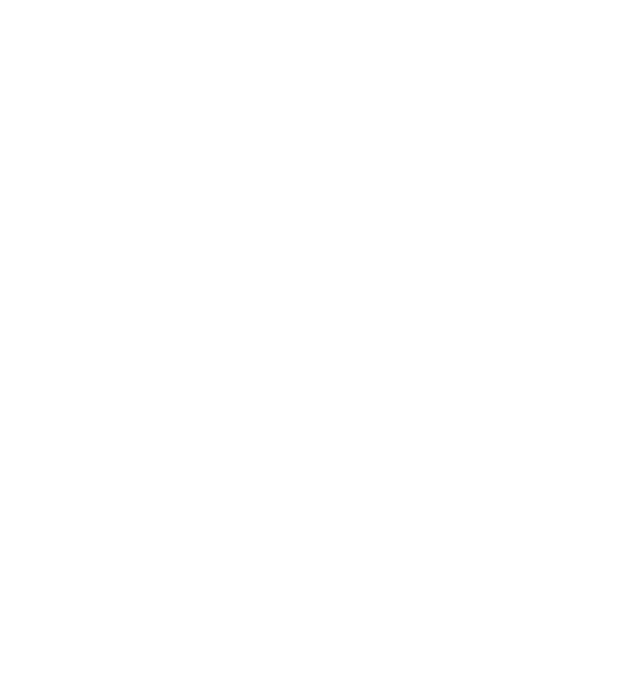
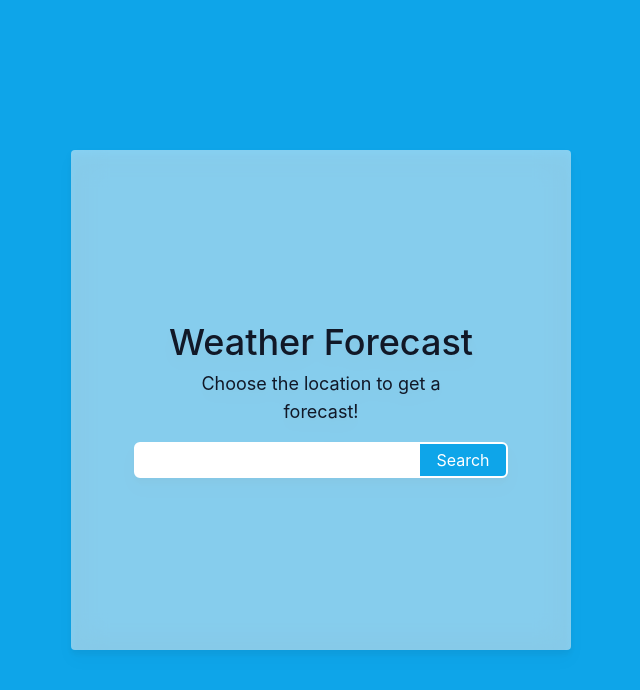
Before and after one commit to Tisljar/weather-forecast, a React (Create React App) app: page / in a window 1280 px wide. Shown: the top 690 px of the page, without its empty margins (319-959 px from the left). Built offline with nearby package versions, Linux system fonts and the light colour scheme.

Commit message:
Searching by city, fetching data

```diff
--- a/src/App.tsx
+++ b/src/App.tsx
@@ -1,9 +1,26 @@
+import { useState } from 'react';
+import LocationSearch from './components/LocationSearch/LocationSearch';
+import { optionType } from './types';
+import WeatherForecast from './components/WeatherForecast/WeatherForecast';
+import useForecast from './hooks/useForecast';
 
 function App() {
+  const {
+    isOptionSelected,
+    weatherData,
+    city,
+    onOptionSelect,
+  } = useForecast();
   return (
-    <>
-
-    </>
+    <main className='flex justify-center items-center bg-sky-500 w-full h-[100vh]'>
+      <section
+        className='w-full md:max-w-[500px] p-4 flex flex-col
+      text-center items-center justify-center md:px-10 lg:px-24 h-full lg:h-[500px]
+      text-gray-950 bg-white bg-opacity-50 backdrop-blur-lg drop-shadow-lg rounded'
+      >
+        {!isOptionSelected ? <LocationSearch onOptionSelect={onOptionSelect} /> : <WeatherForecast weatherData={weatherData} city={city} />}
+      </section>
+    </main>
   );
 }
 
--- /dev/null
+++ b/src/components/LocationSearch/LocationSearch.tsx
@@ -0,0 +1,48 @@
+import { ChangeEvent, useState } from 'react';
+import { LocationSearchProps, optionType } from '../../types';
+import useCitySearch from '../../hooks/useCitySearch';
+
+const LocationSearch = ({
+  onOptionSelect,
+}: LocationSearchProps): JSX.Element => {
+  const { location, onInputChange, optionClick, searchClick, options } =
+    useCitySearch({ onOptionSelect });
+
+  return (
+    <>
+      <h1 className='font-medium text-4xl text-gray-900'>Weather Forecast</h1>
+      <p className='text-lg mt-2 text-gray-900'>
+        Choose the location to get a forecast!
+      </p>
+      <div className='flex mt-10 md:mt-4 relative'>
+        <input
+          type='text'
+          value={location}
+          onChange={onInputChange}
+          className='pl-2 pr-6 py-1 rounded-l-md border-2 border-white'
+        />
+        <ul className='absolute top-9 bg-white ml-1 rounded-b-md'>
+          {options.map((option: optionType, index: number) => (
+            <li key={option.name + '-' + index}>
+              <button
+                onClick={() => optionClick(option)}
+                className='text-left text-sm- w-full hover:bg-gray-700 hover:text-white px-4 py-1 cursor-pointer'
+              >
+                {option.name}
+              </button>
+            </li>
+          ))}
+        </ul>
+        <button
+          className='rounded-r-md text-white border-2 bg-sky-500 border-white
+        hover:border-gray-200 hover:text-gray-200 px-4 py-1 cursor-pointer'
+          onClick={searchClick}
+        >
+          Search
+        </button>
+      </div>
+    </>
+  );
+};
+
+export default LocationSearch;
--- /dev/null
+++ b/src/components/WeatherForecast/WeatherForecast.tsx
@@ -0,0 +1,11 @@
+import { WeatherForecastProps } from '../../types'
+
+const WeatherForecast = ({weatherData, city}: WeatherForecastProps): JSX.Element => {
+  return (
+    <div>
+      <h1 className='font-medium text-4xl text-gray-900'>Weather in {city}</h1>
+    </div>
+  )
+}
+
+export default WeatherForecast
--- /dev/null
+++ b/src/helpers/initialForecastState.ts
@@ -0,0 +1,36 @@
+export const initialForecastState = {
+    name: '',
+    country: '',
+    sunrise: 0,
+    sunset: 0,
+    list: [
+      {
+        dt: 0,
+        main: {
+          feels_like: 0,
+          humidity: 0,
+          pressure: 0,
+          temp: 0,
+          temp_max: 0,
+          temp_min: 0,
+        },
+        weather: [
+          {
+            main: '',
+            icon: '',
+            description: '',
+          },
+        ],
+        wind: {
+          speed: '',
+          gust: '',
+          deg: '',
+        },
+        clouds: {
+          all: 0,
+        },
+        pop: 0,
+        visibility: 0,
+      },
+    ],
+  };
--- /dev/null
+++ b/src/hooks/useCitySearch.ts
@@ -0,0 +1,58 @@
+import { ChangeEvent, useState } from 'react';
+import { LocationSearchProps, optionType } from '../types';
+
+const useCitySearch = ({onOptionSelect}: LocationSearchProps) => {
+    const [location, setLocation] = useState<string>('');
+  const [options, setOptions] = useState<optionType[]>([]);
+
+  const searchClick = () => {
+    if (options.length > 0) {
+        setLocation(options[0].name);
+        setOptions([]);
+        onOptionSelect(options[0]);
+      } else {
+        console.error('No options available to select');
+      }
+  }
+  const optionClick = (option: optionType) => {
+    setLocation(option.name);
+    setOptions([]);
+    onOptionSelect(option);
+  }
+  const getSearchOptions = async (value: string) => {
+    try {
+      const res = await fetch(
+        `http://api.openweathermap.org/geo/1.0/direct?q=${value.trim()}&limit=5&appid=${process.env.REACT_APP_API_KEY}`
+      );
+
+      if (!res.ok) {
+        throw new Error('Failed to fetch search options');
+      }
+
+      const data = await res.json();
+      setOptions(data);
+
+    } catch (err) {
+      console.error('Error fetching data:', err);
+    }
+  };
+  const onInputChange = (e: ChangeEvent<HTMLInputElement>) => {
+    const value = e.target.value.trim();
+    setLocation(value);
+    if (value === ''){
+        setOptions([]);
+        return;
+    }
+    getSearchOptions(value);
+  };
+
+  return {
+    location,
+    onInputChange,
+    optionClick,
+    searchClick,
+    options,
+  }
+}
+
+export default useCitySearch;
--- /dev/null
+++ b/src/hooks/useForecast.ts
@@ -0,0 +1,44 @@
+import { useState } from 'react';
+import { forecastType, optionType } from '../types';
+import { initialForecastState } from '../helpers/initialForecastState';
+
+const useForecast = () => {
+  const [isOptionSelected, setIsOptionSelected] = useState<boolean>(false);
+  const [weatherData, setWeatherData] = useState<forecastType | null>(null);
+  const [city, setCity] = useState<string>('');
+  const getWeatherForecast = async (option: optionType) => {
+    try {
+      const res = await fetch(
+        `https://api.openweathermap.org/data/2.5/forecast?lat=${option.lat}&lon=${option.lon}&units=metric&appid=${process.env.REACT_APP_API_KEY}`
+      );
+
+      if (!res.ok) {
+        throw new Error('Failed to fetch weather data');
+      }
+
+      const data = await res.json();
+      const forecastData = {
+        ...data.city,
+        list: data.list.slice(0, 16),
+      }
+      setIsOptionSelected(true);
+      console.log(forecastData);
+      setWeatherData(forecastData);
+    } catch (err) {
+      console.error('Error fetching weather data:', err);
+    }
+  };
+  const onOptionSelect = (option: optionType) => {
+    setCity(option.name);
+    getWeatherForecast(option);
+  };
+
+  return {
+    isOptionSelected,
+    weatherData,
+    city,
+    onOptionSelect,
+  };
+};
+
+export default useForecast;
--- /dev/null
+++ b/src/types/index.ts
@@ -0,0 +1,50 @@
+export type optionType = {
+    name: string;
+    lat: number;
+    lon: number;
+}
+
+
+  export type forecastType = {
+    name: string;
+    country: string;
+    sunrise: number;
+    sunset: number;
+    list: [
+        {
+            dt:number;
+            main: {
+                feels_like: number;
+                humidity: number;
+                pressure: number;
+                temp: number;
+                temp_max: number;
+                temp_min: number;
+            }
+            weather:[{
+                main: string;
+                icon: string;
+                description: string;
+            }]
+            wind:{
+                speed: string;
+                gust: string;
+                deg: string;
+            };
+            clouds: {
+                all: number
+            }
+            pop: number;
+            visibility: number;
+        }
+    ]
+  }
+
+export type LocationSearchProps = {
+    onOptionSelect: (option: optionType) => void;
+};
+
+export type WeatherForecastProps = {
+    weatherData: forecastType | null;
+    city: string;
+}
```
